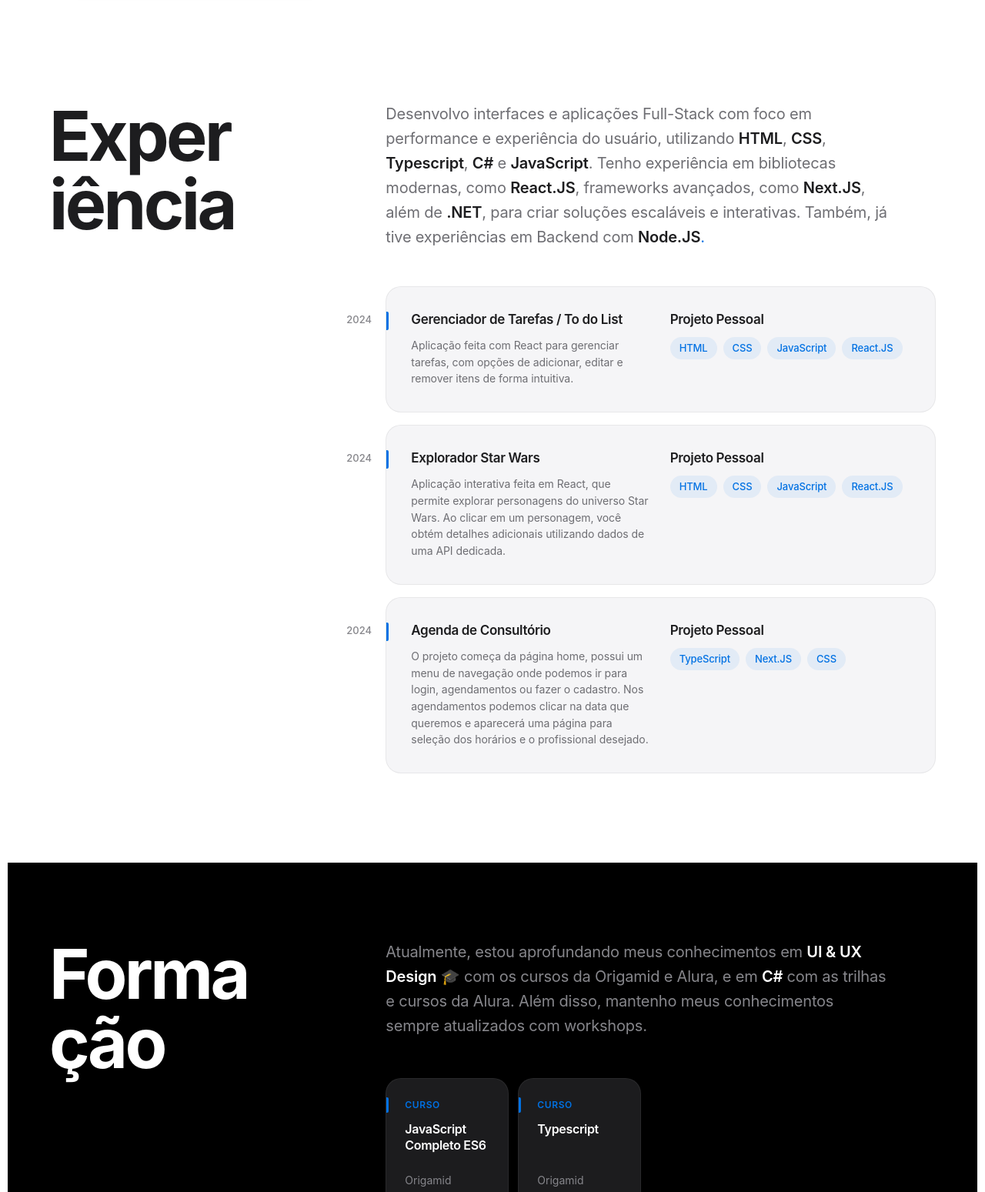
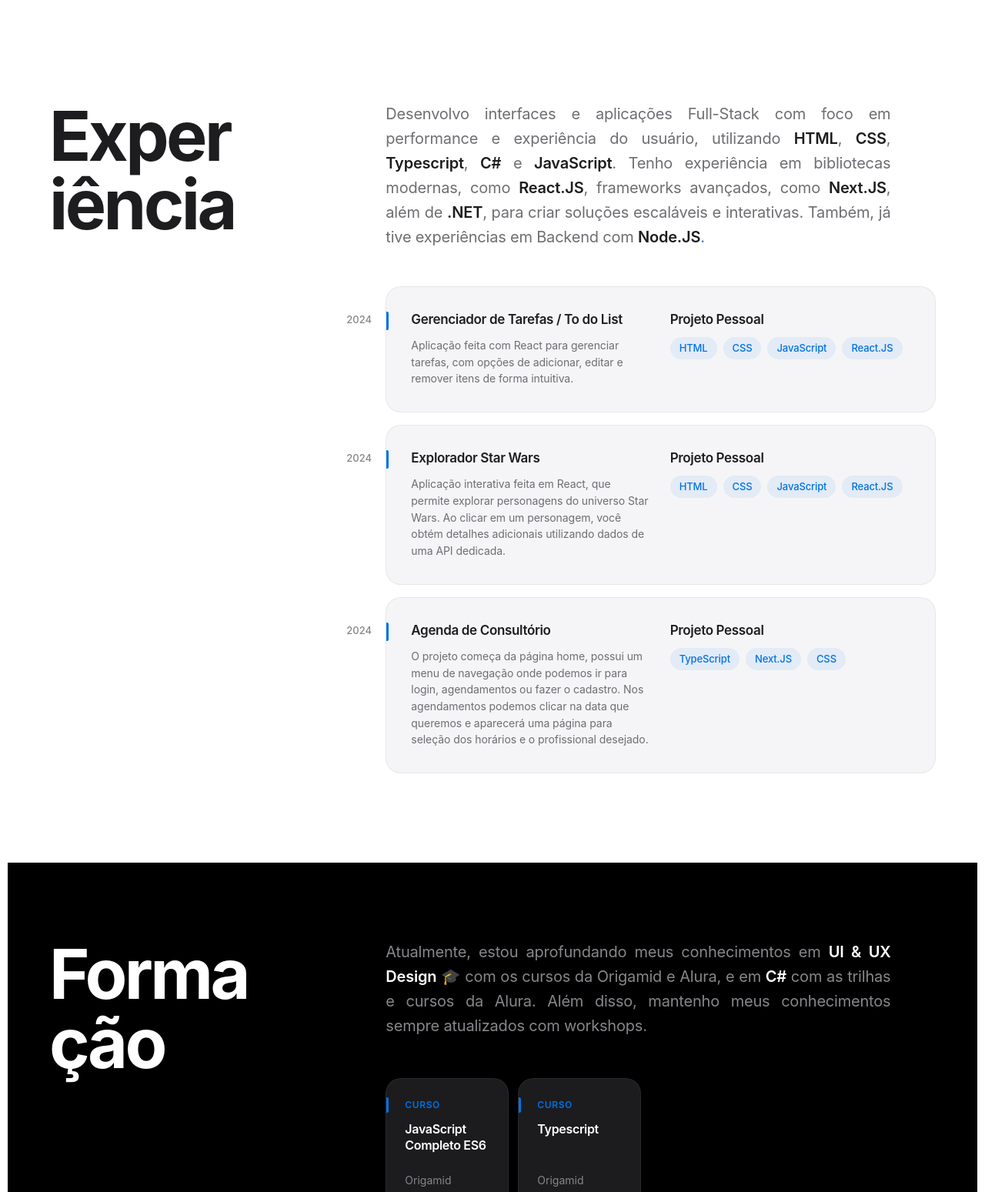
Before and after one commit to myllenabitar/meu-blog, an Astro site: page /sobre in a window 1280 px wide. Shown: the part 740-2289 px from the top of the page at 77% size. Built offline with nearby package versions, Linux system fonts and the light colour scheme; Astro itself is replaced by a stand-in of ours.

Commit message:
Refactor styles in sobre.astro: remove commented sections, enhance text alignment and line height for better readability

```diff
--- a/src/pages/sobre.astro
+++ b/src/pages/sobre.astro
@@ -99,9 +99,6 @@ import Nav from "../components/Nav.astro";
 </Portfolio>
 
 <style is:global>
-/* =========================================
-   GLOBAL
-   ========================================= */
 *, *::before, *::after {
     box-sizing: border-box;
 }
@@ -198,9 +195,6 @@ a {
     }
 }
 
-/* =========================================
-   INTRODUÇÃO
-   ========================================= */
 .introducao {
     max-width: 1200px;
     padding: 80px 24px 100px;
@@ -288,9 +282,6 @@ a {
     }
 }
 
-/* =========================================
-   EXPERIÊNCIA
-   ========================================= */
 .experiencia {
     max-width: 1200px;
     padding: 80px 24px 100px;
@@ -313,6 +304,8 @@ a {
     max-width: 52ch;
     margin-bottom: 48px;
     color: var(--color-cinza-escuro);
+    text-align: justify;
+    line-height: 1.6;
 }
 
 .experiencia-texto strong {
@@ -431,9 +424,6 @@ a {
     }
 }
 
-/* =========================================
-   FORMAÇÃO
-   ========================================= */
 .formacao {
     background: var(--color-dark-bg);
     color: var(--color-branco);
@@ -462,6 +452,8 @@ a {
     max-width: 52ch;
     margin-bottom: 52px;
     color: var(--color-cinza-medio);
+    text-align: justify;
+    line-height: 1.6;
 }
 
 .formacao-texto strong {
@@ -594,7 +586,6 @@ a {
         text-align: justify;
     }
 
-    /* Empilha os cards em uma única coluna no celular */
     .faculdade-lista {
         grid-template-columns: 1fr;
     }
```
